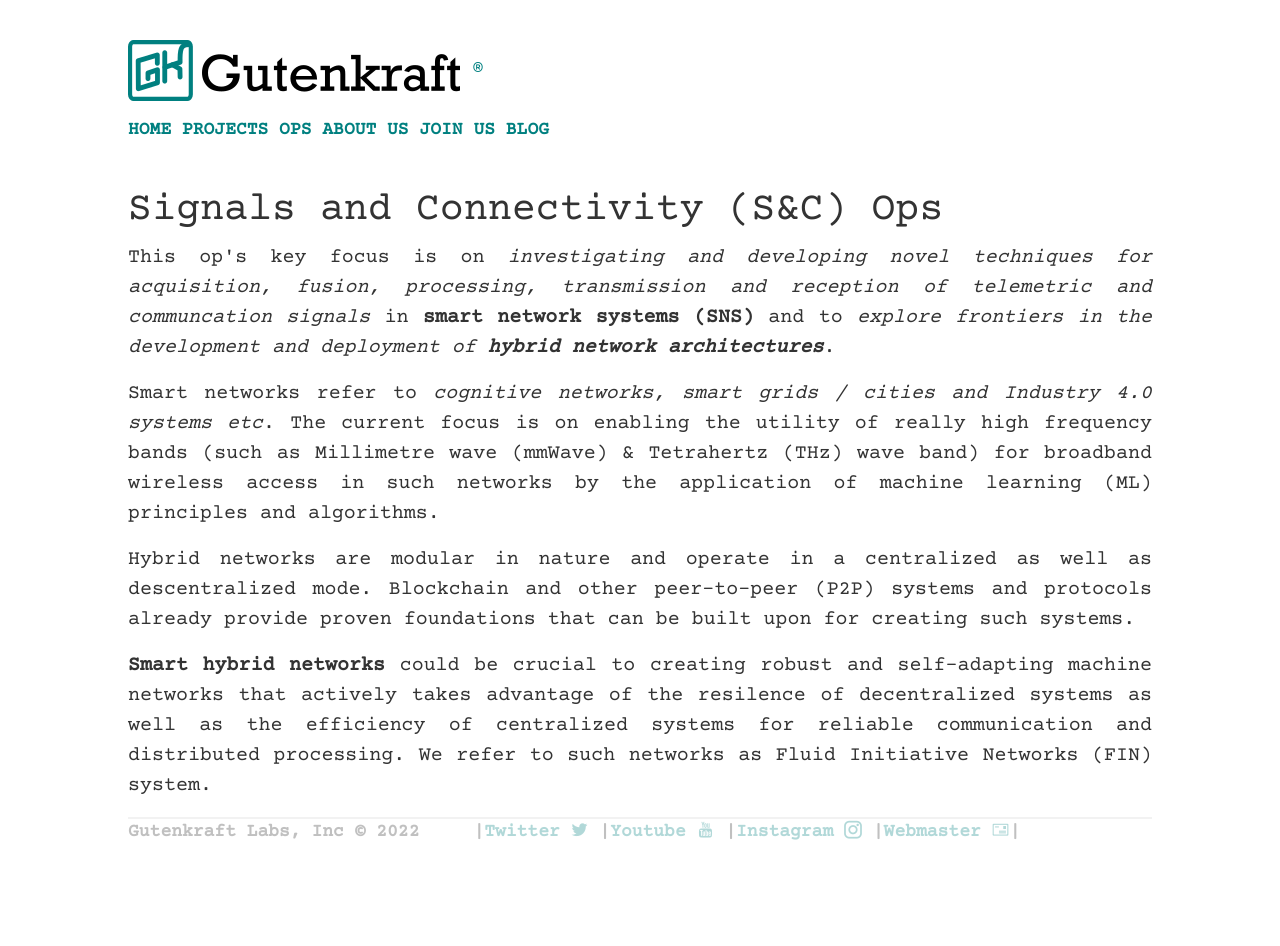
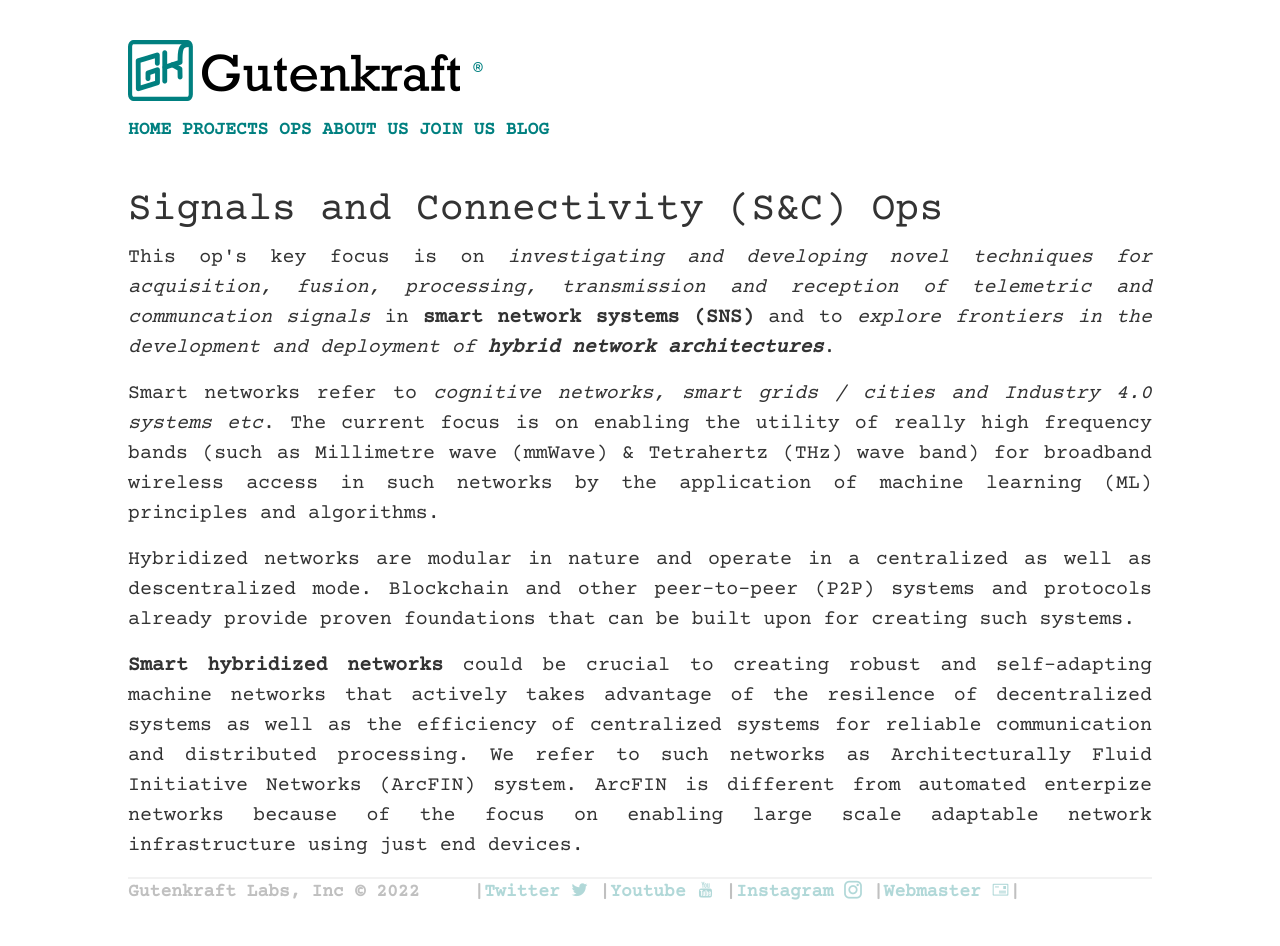
Before and after one commit to oferonmi/datafilik.github.io, a Jekyll site: the page built from ops/snc_op/index.html, in a window 1280 px wide. Built offline with Jekyll 4.4.1, drawn with Linux system fonts in a browser that asks for light colours; some web fonts are replaced; before the commit the page ends 900 px from its top, so only the background shows below that.

Commit message:
content update

```diff
--- a/ops/snc_op/index.html
+++ b/ops/snc_op/index.html
@@ -14,11 +14,11 @@
     </p>
 
     <p align="justify">
-        Hybrid networks are modular in nature and operate in a centralized as well as descentralized mode. Blockchain and other peer-to-peer (P2P) systems and protocols already provide proven foundations that can be built upon for creating such systems.
+        Hybridized networks are modular in nature and operate in a centralized as well as descentralized mode. Blockchain and other peer-to-peer (P2P) systems and protocols already provide proven foundations that can be built upon for creating such systems.
     </p>
 
     <p align="justify">
-        <b>Smart hybrid networks</b> could be crucial to creating robust and self-adapting machine networks that actively takes advantage of the resilence of decentralized systems as well as the efficiency of centralized systems for reliable communication and distributed processing. We refer to such networks as Fluid Initiative Networks (FIN) system.
+        <b>Smart hybridized networks</b> could be crucial to creating robust and self-adapting machine networks that actively takes advantage of the resilence of decentralized systems as well as the efficiency of centralized systems for reliable communication and distributed processing. We refer to such networks as Architecturally Fluid Initiative Networks (ArcFIN) system. ArcFIN is different from automated enterpize networks because of the focus on enabling large scale adaptable network infrastructure using just end devices.
     </p>
 
 </section>
```
